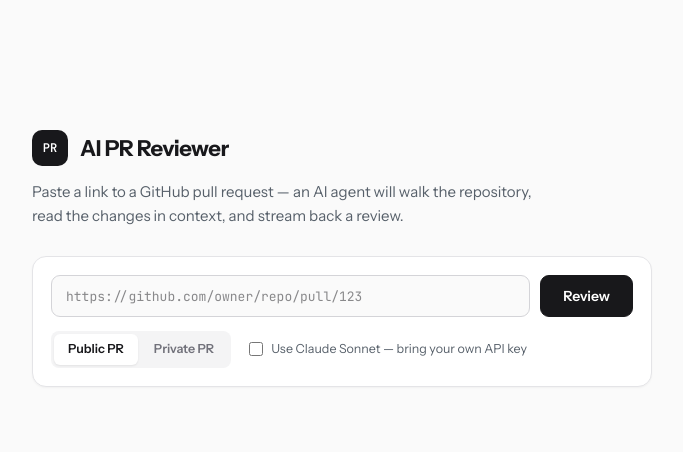
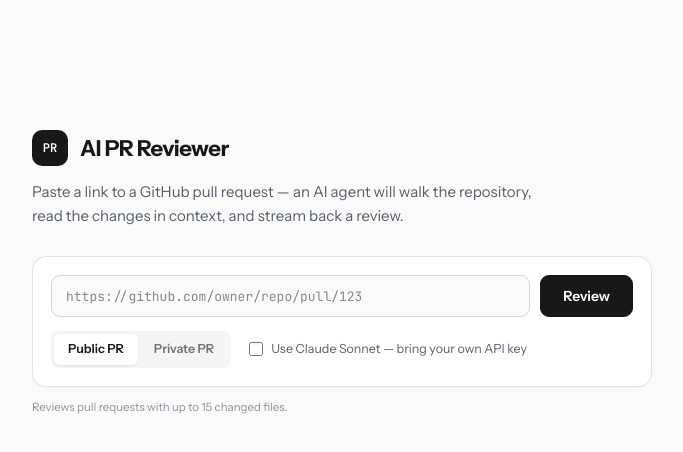
Before and after one commit to OtecSergij/ai-pr-reviewer, a Next.js app: page / in a window 1280 px wide. Shown: the top 452 px of the page, without its empty margins (298-981 px from the left). Built offline with nearby package versions, Linux system fonts and the light colour scheme.

Commit message:
feat(ui): show the file cap on the landing form
A visitor with a real PR most often hits the 15-file rejection first;
saying the cap up front costs one faint line under the form.

```diff
--- a/app/components/idle-screen.tsx
+++ b/app/components/idle-screen.tsx
@@ -2,6 +2,7 @@
 
 import { useState } from "react";
 import type { ReviewRunOptions } from "@/app/hooks/review/use-review";
+import { MAX_CHANGED_FILES } from "@/lib/review/config";
 
 type IdleScreenProps = {
   url: string;
@@ -149,6 +150,10 @@
             </div>
           ) : null}
         </form>
+
+        <p className="mt-3 text-[11.5px] text-faint">
+          Reviews pull requests with up to {MAX_CHANGED_FILES} changed files.
+        </p>
       </div>
     </div>
   );
```
